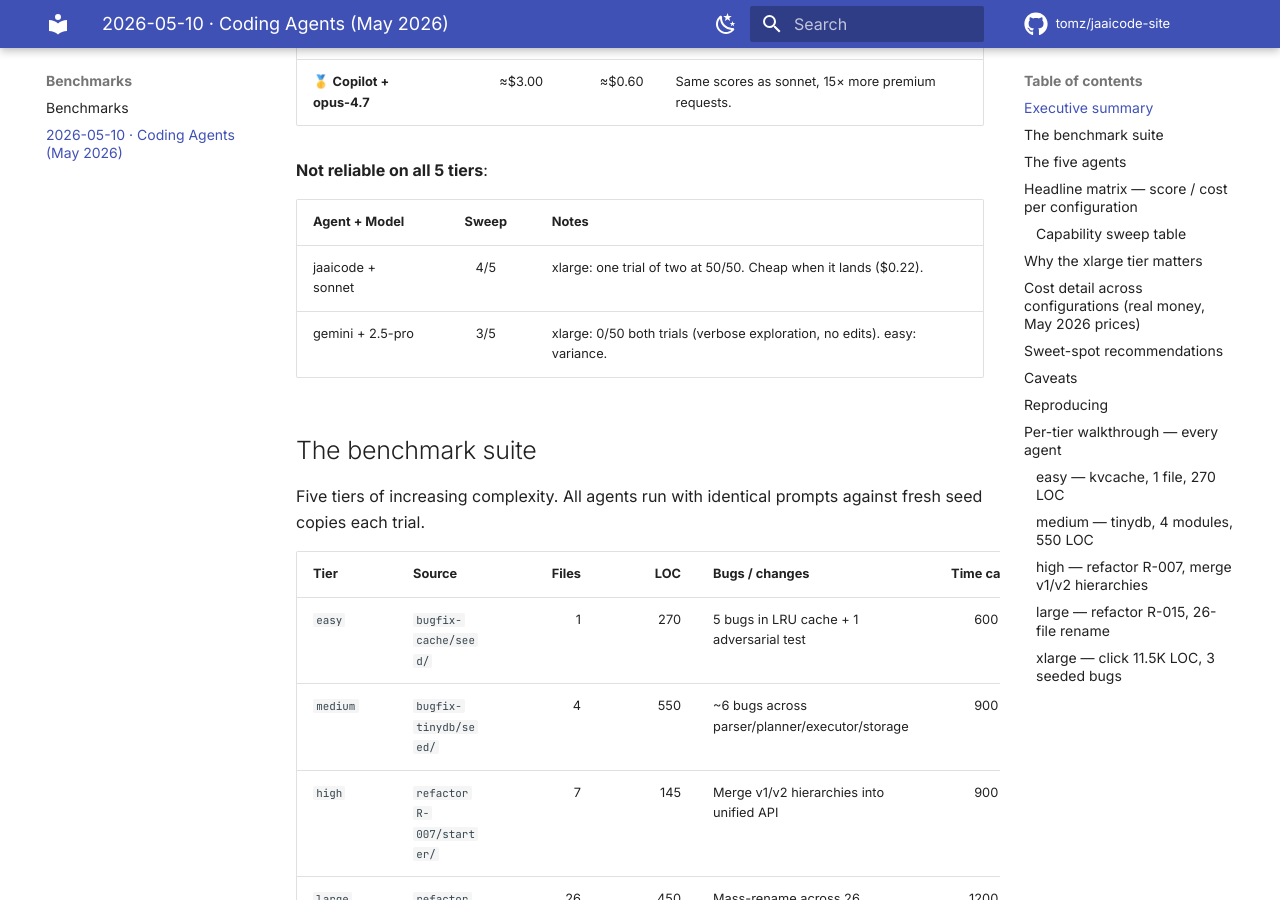
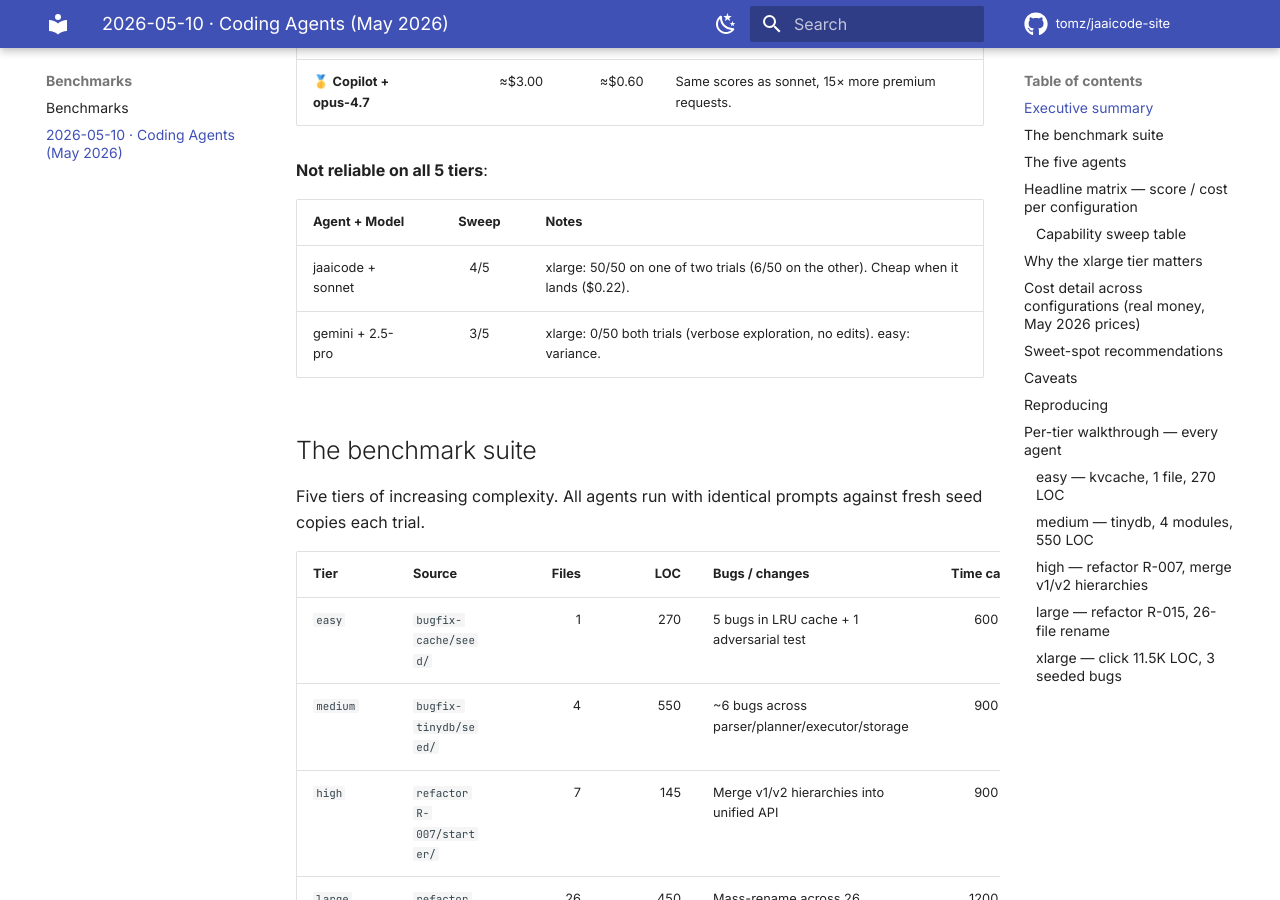
Before and after one commit to tomz/jaaicode-site, an MkDocs documentation site: the page built from docs/benchmarks/2026-05-10-coding-agents.md, in a window 1280 px wide and 900 px high, scrolled down 1066 px. Built offline with MkDocs 1.6.1 and Material for MkDocs 9.7.7, drawn with Linux system fonts in a browser that asks for light colours; comment, search, counter and statistics services are not loaded; some of the changed text lies outside the part shown.

Commit message:
bench: correct jaaicode+sonnet xlarge per-trial scores (6, 50)

```diff
--- a/docs/benchmarks/2026-05-10-coding-agents.md
+++ b/docs/benchmarks/2026-05-10-coding-agents.md
@@ -35,7 +35,7 @@ retail prices: ~$23.
 
 | Agent + Model | Sweep | Notes |
 |---|:-:|---|
-| jaaicode + sonnet | 4/5 | xlarge: one trial of two at 50/50. Cheap when it lands ($0.22). |
+| jaaicode + sonnet | 4/5 | xlarge: 50/50 on one of two trials (6/50 on the other). Cheap when it lands ($0.22). |
 | gemini + 2.5-pro | 3/5 | xlarge: 0/50 both trials (verbose exploration, no edits). easy: variance. |
 
 ## The benchmark suite
@@ -265,7 +265,7 @@ per tier highlighted **bold**. ⚠ = capability variance.
 
 | Agent + Model | Trial 1 | Trial 2 | Wall (mean) | Cost (mean) | Input tok (mean) |
 |---|:-:|:-:|---:|---:|---:|
-| jaaicode + sonnet | **50/50** | 0/50 | 195 s | $0.22 | 362,004 |
+| jaaicode + sonnet | 6/50 | **50/50** | 195 s | $0.22 | 362,004 |
 | **jaaicode + opus** | **50/50** | **50/50** | 330 s | $0.92 | 648,839 |
 | **jaaicode + gpt-5.4** | **50/50** | **50/50** | **75 s** | **$0.08** | 139,722 |
 | **claude-code + sonnet** | **50/50** | **50/50** | 32 s | **$0.06** | 19,080 |
--- a/docs/benchmarks/2026-05-10-coding-agents.standalone.html
+++ b/docs/benchmarks/2026-05-10-coding-agents.standalone.html
@@ -235,7 +235,7 @@ retail prices: ~$23.</p>
 <tr>
 <td>jaaicode + sonnet</td>
 <td style="text-align: center;">4/5</td>
-<td>xlarge: one trial of two at 50/50. Cheap when it lands ($0.22).</td>
+<td>xlarge: 50/50 on one of two trials (6/50 on the other). Cheap when it lands ($0.22).</td>
 </tr>
 <tr>
 <td>gemini + 2.5-pro</td>
@@ -429,7 +429,7 @@ expects a different shape than LiteLLM emits.</p>
 </tr>
 <tr>
 <td><code>xlarge</code> (50)</td>
-<td style="text-align: right;">28±31/50 ⚠ / $0.22</td>
+<td style="text-align: right;">28±22/50 ⚠ / $0.22</td>
 <td style="text-align: right;"><strong>50/50</strong> ⭐ / $0.92</td>
 <td style="text-align: right;"><strong>50/50</strong> ⭐ / <strong>$0.08</strong></td>
 <td style="text-align: right;"><strong>50/50</strong> ⭐ / <strong>$0.06</strong></td>
@@ -1099,8 +1099,8 @@ per tier highlighted <strong>bold</strong>. ⚠ = capability variance.</p>
 <tbody>
 <tr>
 <td>jaaicode + sonnet</td>
+<td style="text-align: center;">6/50</td>
 <td style="text-align: center;"><strong>50/50</strong></td>
-<td style="text-align: center;">0/50</td>
 <td style="text-align: right;">195 s</td>
 <td style="text-align: right;">$0.22</td>
 <td style="text-align: right;">362,004</td>
```
Also changed, not shown: other parts of docs/benchmarks/2026-05-10-coding-agents.md (+1 -1 lines).
